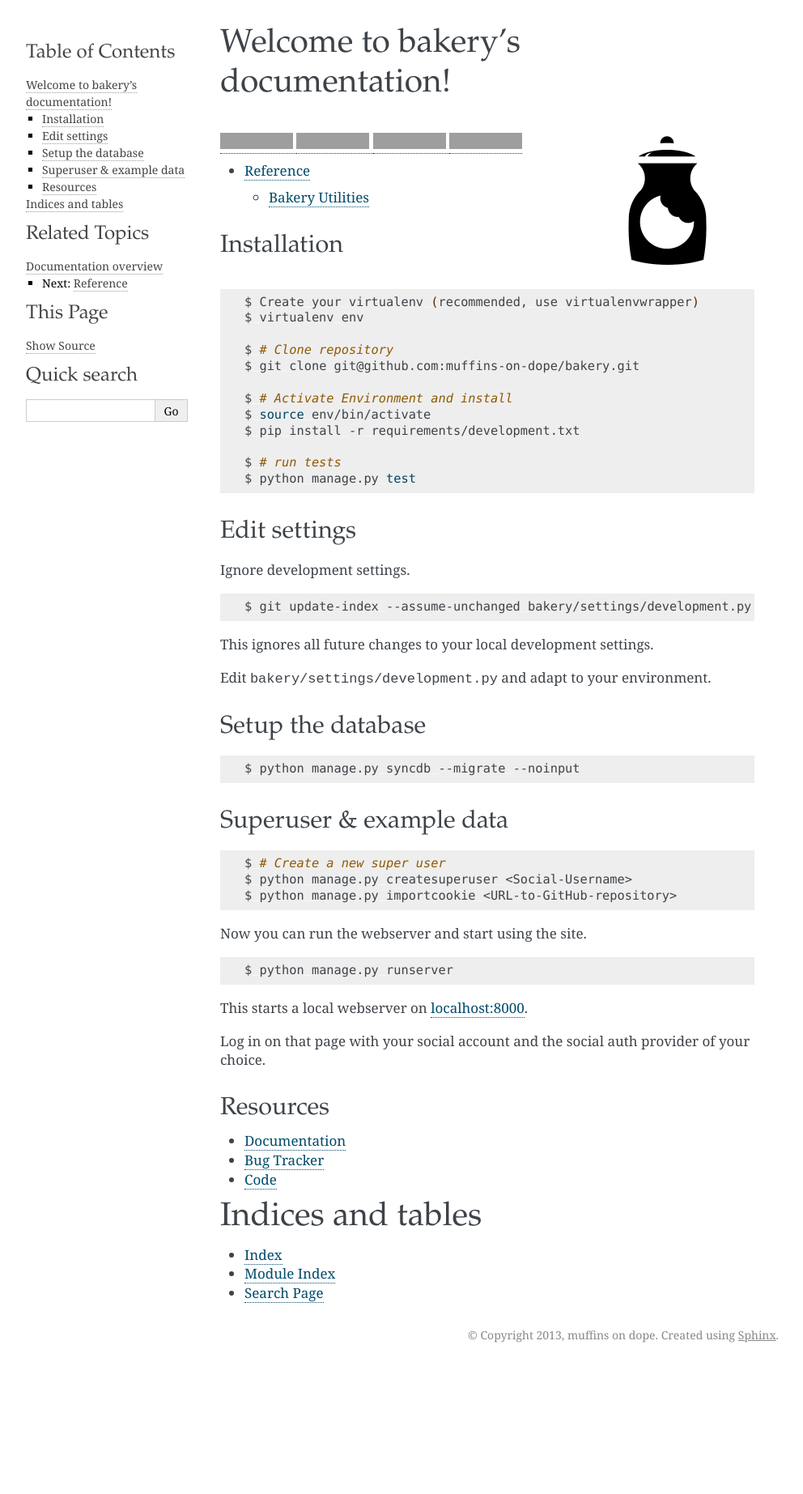
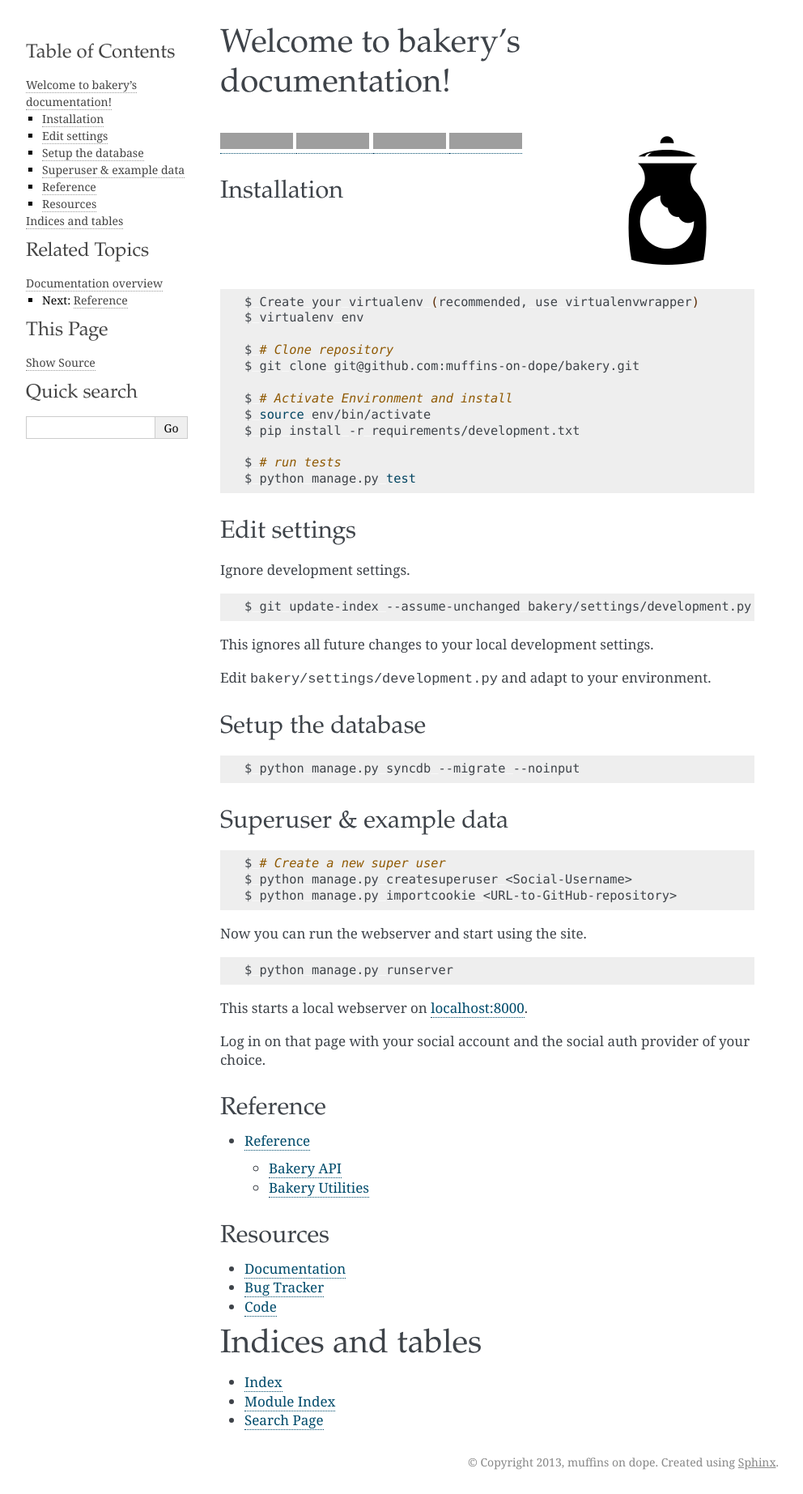
Before and after one commit to muffins-on-dope/bakery, a Sphinx documentation site: the page built from docs/index.rst, in a window 1280 px wide. Shown: the whole page at 81% size, without its empty margins (148-1140 px from the left). Built offline with Sphinx 7.4.7, drawn with Linux system fonts in a browser that asks for light colours; before the commit the page ends 1688 px from its top, so only the background shows below that; grey boxes are pictures that could not be loaded.

Commit message:
Restructure docs

```diff
--- a/docs/index.rst
+++ b/docs/index.rst
@@ -86,6 +81,16 @@ This starts a local webserver on `localhost:8000 <http://localhost:8000/>`_.
 Log in on that page with your social account and the social auth provider of
 your choice.
 
+
+Reference
+---------
+
+.. toctree::
+   :maxdepth: 2
+
+   source/ref/index
+
+
 Resources
 ---------
 
--- /dev/null
+++ b/docs/source/ref/api/index.rst
@@ -0,0 +1,6 @@
+==========
+Bakery API
+==========
+
+.. toctree::
+   :maxdepth: 2
--- a/docs/source/reference.rst
+++ b/docs/source/ref/index.rst
@@ -5,4 +5,5 @@ Reference
 .. toctree::
    :maxdepth: 2
 
-   utils
+   api/index
+   utils/index
--- a/docs/source/utils.rst
+++ b/docs/source/ref/utils/index.rst
@@ -5,4 +5,4 @@ Bakery Utilities
 .. toctree::
    :maxdepth: 2
 
-   utils.vcs.gh
+   vcs.gh
```
Also changed, not shown: other parts of docs/index.rst (+0 -5 lines), docs/source/ref/utils/vcs.gh.rst (renamed from docs/source/utils.vcs.gh.rst).
